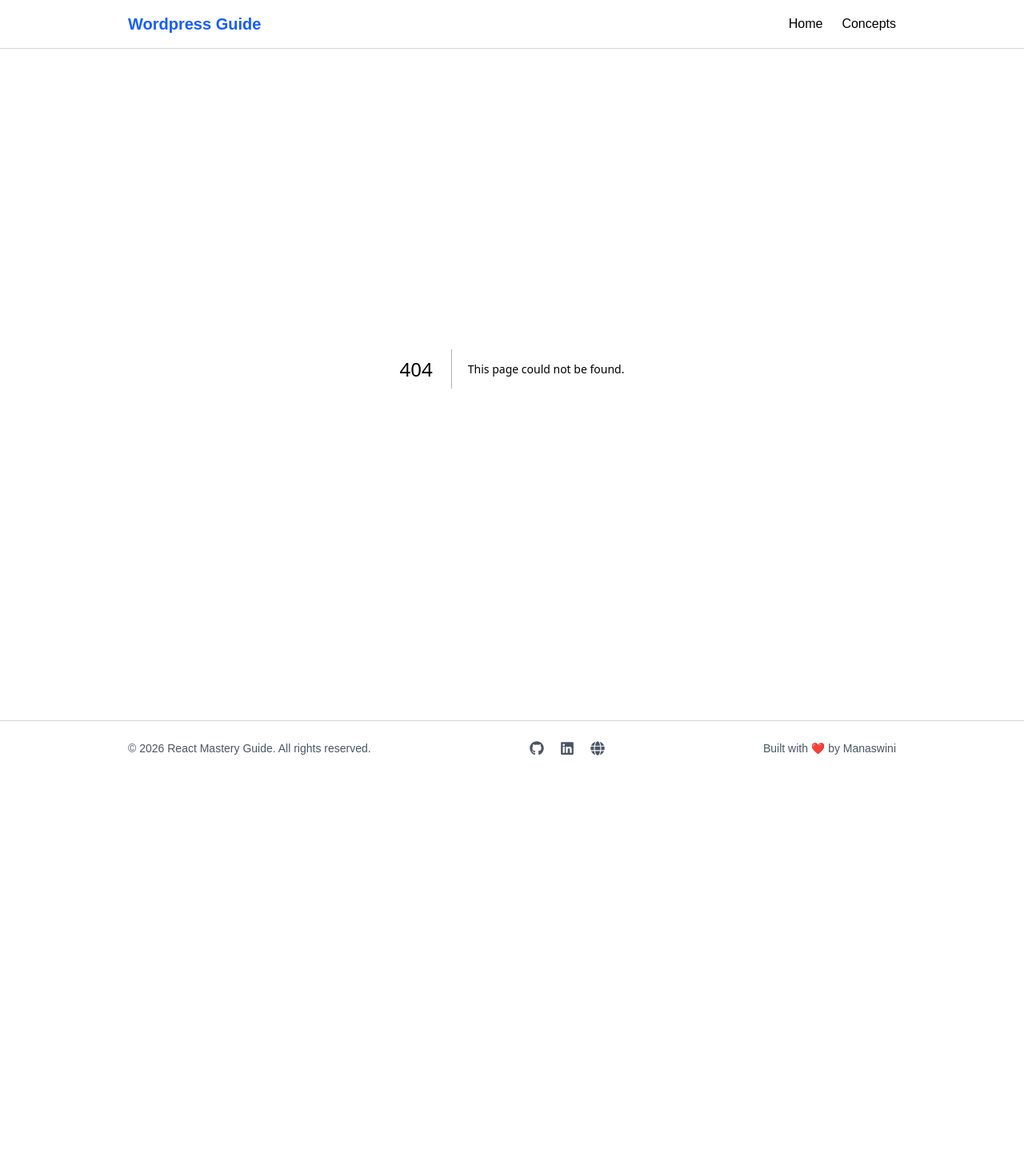
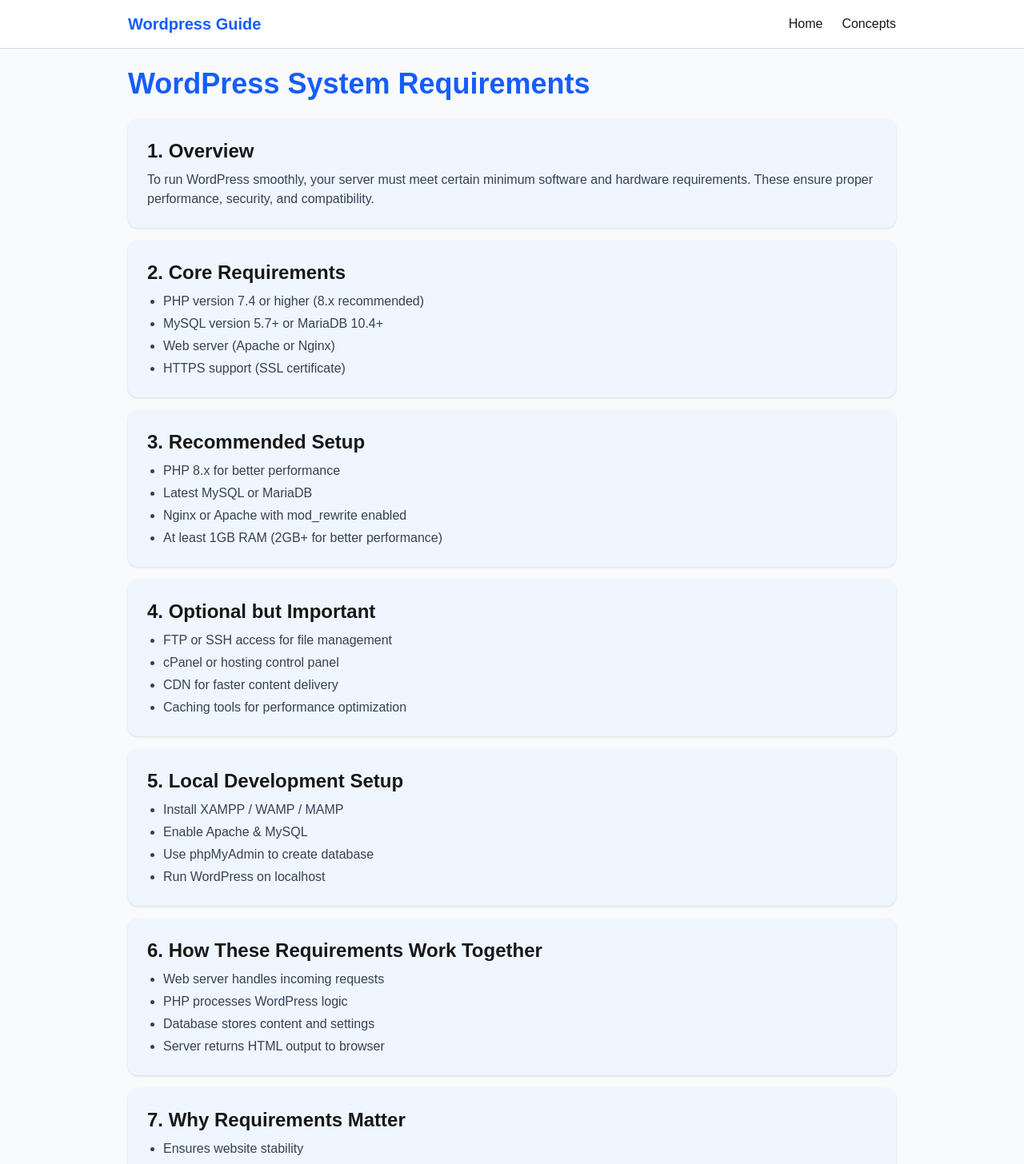
Before and after one commit to Monisasmal/WordPress-Concepts, a Next.js app: page /concepts/WordPressSystemRequirements in a window 1280 px wide. Before the commit this address had no page. Shown: the top 1456 px of the page at 80% size. Before the commit the page ends 970 px from the top, so only its background shows below. Built offline with nearby package versions, Linux system fonts and the light colour scheme.

Commit message:
first commit

```diff
--- /dev/null
+++ b/src/app/concepts/WordPressSystemRequirements/page.tsx
@@ -0,0 +1,136 @@
+export default function WordPressSystemRequirements() {
+  return (
+    <div className="bg-gray-50 min-h-screen">
+
+      {/* Container */}
+      <div className="w-full max-w-5xl mx-auto px-4 sm:px-6 lg:px-8 py-6">
+
+        {/* Header */}
+        <h1 className="text-2xl sm:text-3xl md:text-4xl font-bold text-blue-600 mb-6">
+          WordPress System Requirements
+        </h1>
+
+        {/* Card Wrapper */}
+        <div className="space-y-4">
+
+          {/* Overview */}
+          <section className="bg-blue-50 shadow-sm rounded-xl p-4 sm:p-6">
+            <h2 className="text-lg sm:text-xl md:text-2xl font-semibold mb-2">
+              1. Overview
+            </h2>
+            <p className="text-sm sm:text-base text-gray-700">
+              To run WordPress smoothly, your server must meet certain minimum
+              software and hardware requirements. These ensure proper performance,
+              security, and compatibility.
+            </p>
+          </section>
+
+          {/* Core Requirements */}
+          <section className="bg-blue-50 shadow-sm rounded-xl p-4 sm:p-6">
+            <h2 className="text-lg sm:text-xl md:text-2xl font-semibold mb-2">
+              2. Core Requirements
+            </h2>
+            <ul className="list-disc ml-5 text-sm sm:text-base text-gray-700 space-y-1">
+              <li>PHP version 7.4 or higher (8.x recommended)</li>
+              <li>MySQL version 5.7+ or MariaDB 10.4+</li>
+              <li>Web server (Apache or Nginx)</li>
+              <li>HTTPS support (SSL certificate)</li>
+            </ul>
+          </section>
+
+          {/* Recommended */}
+          <section className="bg-blue-50 shadow-sm rounded-xl p-4 sm:p-6">
+            <h2 className="text-lg sm:text-xl md:text-2xl font-semibold mb-2">
+              3. Recommended Setup
+            </h2>
+            <ul className="list-disc ml-5 text-sm sm:text-base text-gray-700 space-y-1">
+              <li>PHP 8.x for better performance</li>
+              <li>Latest MySQL or MariaDB</li>
+              <li>Nginx or Apache with mod_rewrite enabled</li>
+              <li>At least 1GB RAM (2GB+ for better performance)</li>
+            </ul>
+          </section>
+
+          {/* Optional */}
+          <section className="bg-blue-50 shadow-sm rounded-xl p-4 sm:p-6">
+            <h2 className="text-lg sm:text-xl md:text-2xl font-semibold mb-2">
+              4. Optional but Important
+            </h2>
+            <ul className="list-disc ml-5 text-sm sm:text-base text-gray-700 space-y-1">
+              <li>FTP or SSH access for file management</li>
+              <li>cPanel or hosting control panel</li>
+              <li>CDN for faster content delivery</li>
+              <li>Caching tools for performance optimization</li>
+            </ul>
+          </section>
+
+          {/* Local Development */}
+          <section className="bg-blue-50 shadow-sm rounded-xl p-4 sm:p-6">
+            <h2 className="text-lg sm:text-xl md:text-2xl font-semibold mb-2">
+              5. Local Development Setup
+            </h2>
+            <ul className="list-disc ml-5 text-sm sm:text-base text-gray-700 space-y-1">
+              <li>Install XAMPP / WAMP / MAMP</li>
+              <li>Enable Apache & MySQL</li>
+              <li>Use phpMyAdmin to create database</li>
+              <li>Run WordPress on localhost</li>
+            </ul>
+          </section>
+
+          {/* How */}
+          <section className="bg-blue-50 shadow-sm rounded-xl p-4 sm:p-6">
+            <h2 className="text-lg sm:text-xl md:text-2xl font-semibold mb-2">
+              6. How These Requirements Work Together
+            </h2>
+            <ul className="list-disc ml-5 text-sm sm:text-base text-gray-700 space-y-1">
+              <li>Web server handles incoming requests</li>
+              <li>PHP processes WordPress logic</li>
+              <li>Database stores content and settings</li>
+              <li>Server returns HTML output to browser</li>
+            </ul>
+          </section>
+
+          {/* Advantages */}
+          <section className="bg-blue-50 shadow-sm rounded-xl p-4 sm:p-6">
+            <h2 className="text-lg sm:text-xl md:text-2xl font-semibold mb-2">
+              7. Why Requirements Matter
+            </h2>
+            <ul className="list-disc ml-5 text-sm sm:text-base text-gray-700 space-y-1">
+              <li>Ensures website stability</li>
+              <li>Improves performance and speed</li>
+              <li>Enhances security</li>
+              <li>Prevents compatibility issues</li>
+            </ul>
+          </section>
+
+          {/* Disadvantages */}
+          <section className="bg-blue-50 shadow-sm rounded-xl p-4 sm:p-6">
+            <h2 className="text-lg sm:text-xl md:text-2xl font-semibold mb-2">
+              8. Common Issues if Requirements Not Met
+            </h2>
+            <ul className="list-disc ml-5 text-sm sm:text-base text-gray-700 space-y-1">
+              <li>Installation failures</li>
+              <li>Slow website performance</li>
+              <li>Plugin/theme incompatibility</li>
+              <li>Security vulnerabilities</li>
+            </ul>
+          </section>
+
+          {/* Interview */}
+          <section className="bg-blue-50 shadow-sm rounded-xl p-4 sm:p-6">
+            <h2 className="text-lg sm:text-xl md:text-2xl font-semibold mb-2">
+              Interview Points
+            </h2>
+            <ul className="list-disc ml-5 text-sm sm:text-base text-gray-900 space-y-1">
+              <li>Requires PHP, MySQL, and a web server</li>
+              <li>PHP 8.x and latest DB recommended</li>
+              <li>Works on Apache/Nginx</li>
+              <li>HTTPS is recommended for security</li>
+            </ul>
+          </section>
+
+        </div>
+      </div>
+    </div>
+  );
+}
--- a/src/app/concepts/page.tsx
+++ b/src/app/concepts/page.tsx
@@ -6,6 +6,7 @@
      {name: "Why Use WordPress Over Custom Development?", path:"/concepts/WhyUseWordPress"},
      {name: "What are the limitations of WordPress?", path:"/concepts/WordPressLimitations"},
      {name: "How to install WordPress manually?", path:"/concepts/InstallWordPressManually"},
+     {name: "What are the system requirements?", path:"/concepts/WordPressSystemRequirements"},
 ];
 
 export default function Concepts(){
```
